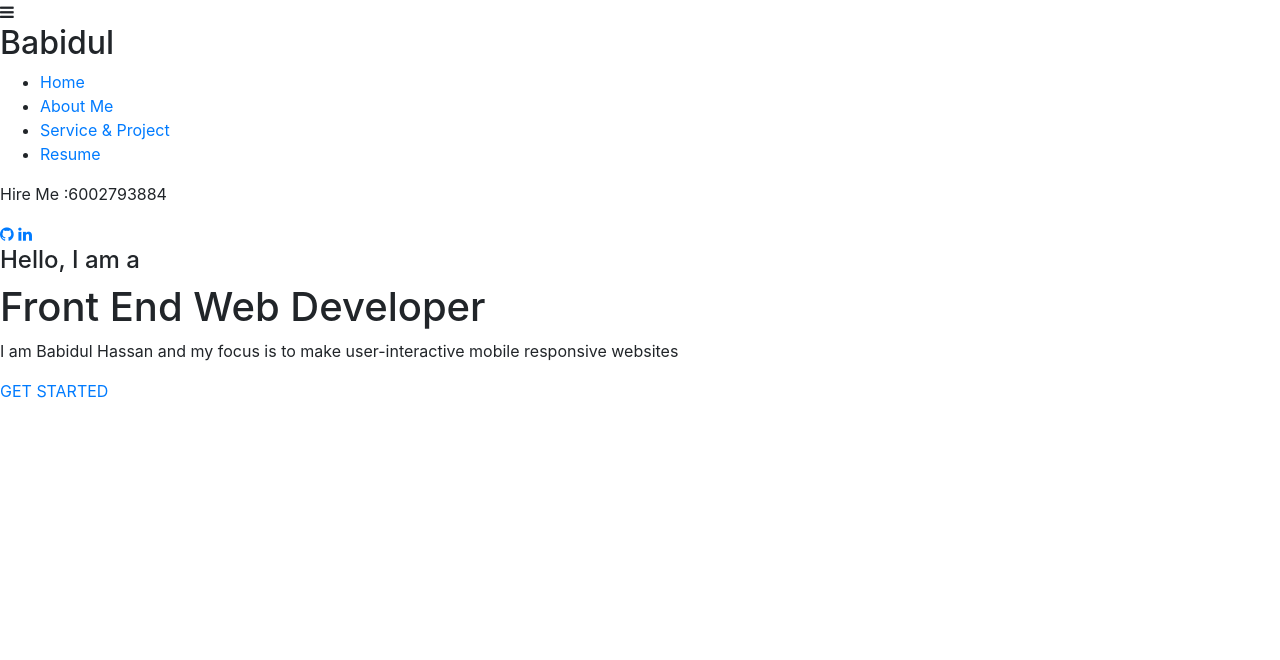
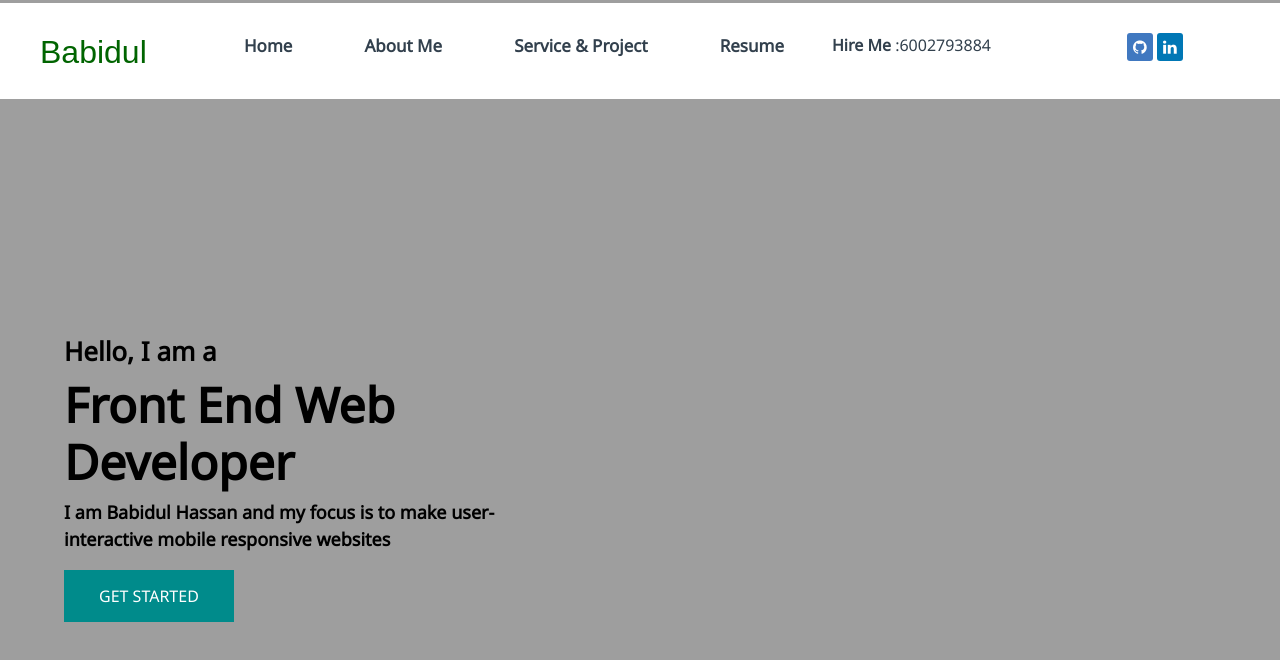
Before and after one commit to Babidul-786/MyPorfolio.cm, a plain HTML site: page index.html in a window 1280 px wide. Drawn offline with nearby package versions, Linux system fonts and the light colour scheme; the site is published under a folder, as on GitHub Pages, so addresses that start at the root find nothing; a web font is replaced by a local one.

Commit message:
this is new update

```diff
--- a/index.html
+++ b/index.html
@@ -20,7 +20,7 @@
 
     <link href="https://fonts.googleapis.com/css2?family=Noto+Sans&display=swap" rel="stylesheet">
 
-    <link rel="stylesheet" href="/Css/Style.css">
+    <link rel="stylesheet" href="./Css/Style.css">
 
     <title>My Porfolio</title>
 </head>
```
